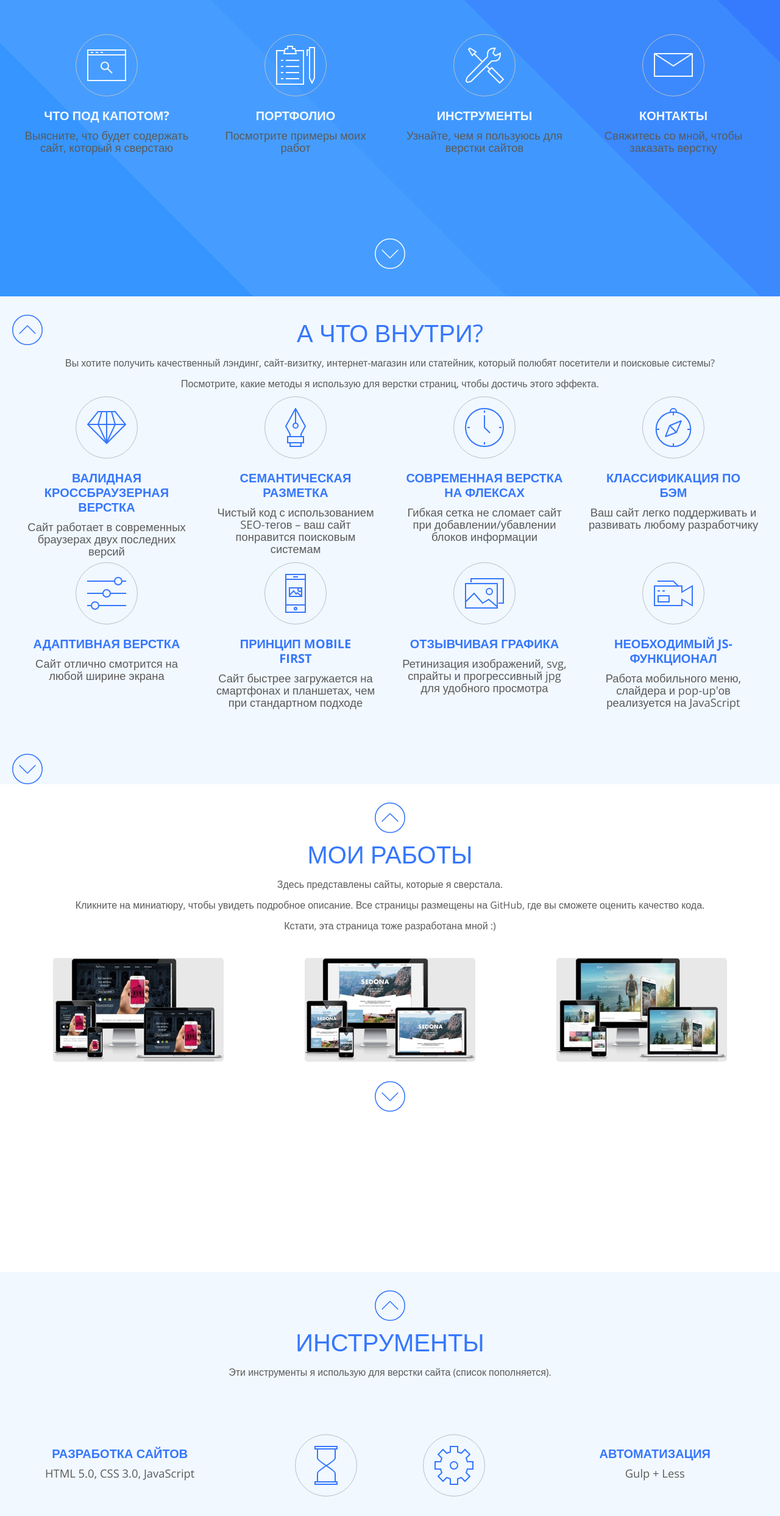
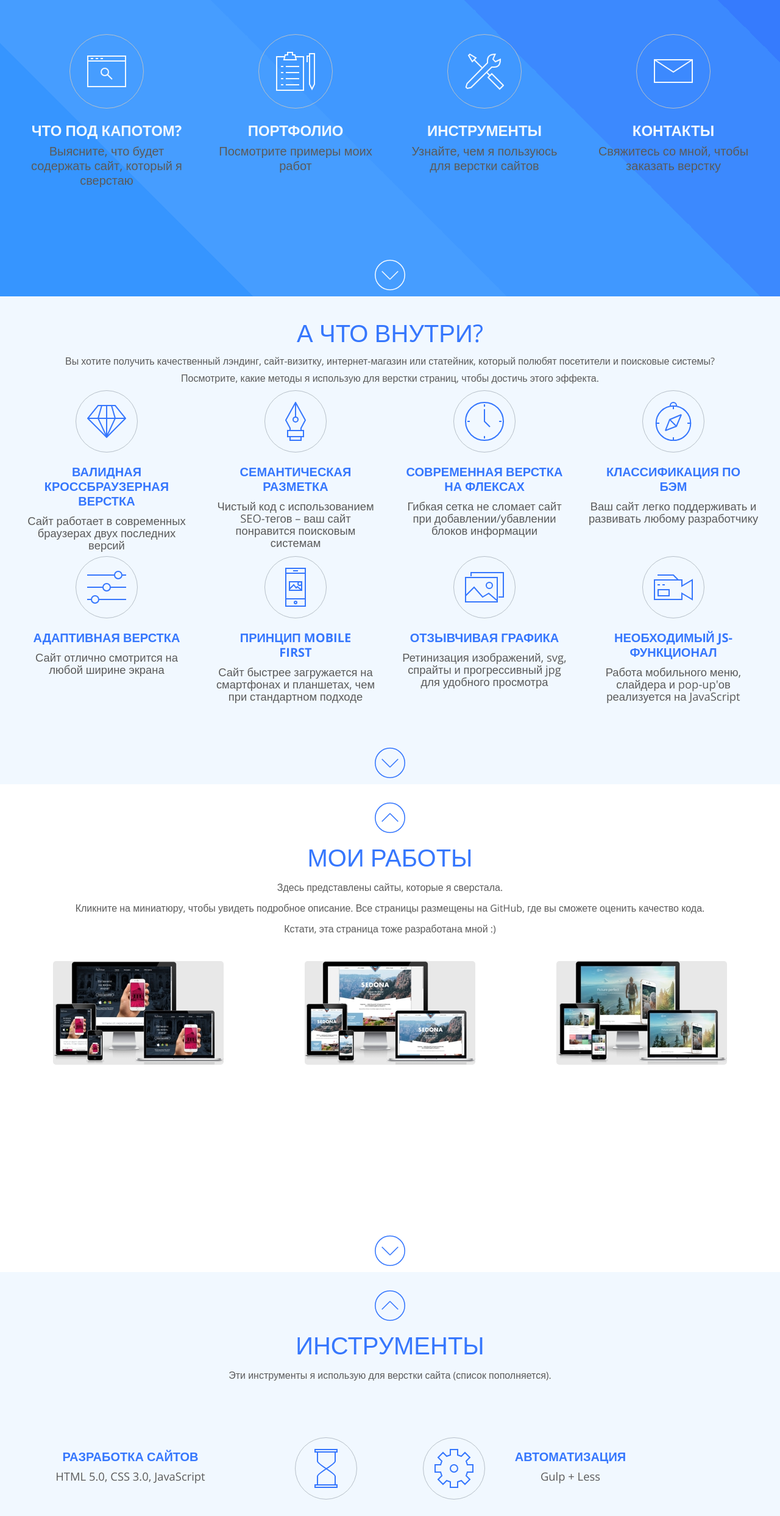
Before and after one commit to Verta-master/Portfolio, a plain HTML site: page index.html in a window 1280 px wide. Shown: the part 314-2800 px from the top of the page at 61% size. Drawn offline with nearby package versions, Linux system fonts and the light colour scheme.

Commit message:
Update 2017-06-30T04:29:46.334Z

```diff
--- a/css/style.css
+++ b/css/style.css
@@ -619,8 +619,7 @@ textarea {
 .title-h2 span {
   display: none;
 }
-.arrow-down,
-.arrow-up {
+.arrow {
   display: none;
 }
 .works {
@@ -850,11 +849,11 @@ textarea {
   .promo {
     padding-bottom: 0;
     height: 100vh;
+    position: relative;
   }
   .promo__title {
     font-size: 3vh;
     line-height: 5vh;
-    max-width: 50vw;
     text-transform: none;
     margin-left: 20px;
   }
@@ -871,6 +870,7 @@ textarea {
     -ms-flex-align: center;
         align-items: center;
     height: 40vh;
+    margin: 0 auto;
   }
   .promo__photo {
     margin-right: 0;
@@ -883,14 +883,19 @@ textarea {
   }
   .inside .text {
     margin-bottom: 1vh;
+    line-height: 2.5vh;
   }
   .inside .title-h2 {
     padding-top: 40px;
+  }
+  .inside .list {
+    margin-top: 10px;
   }
   .tools {
     padding-top: 0;
     padding-bottom: 0;
     height: 100vh;
+    position: relative;
   }
   .tools .list {
     margin-top: 60px;
@@ -902,19 +907,26 @@ textarea {
         align-items: center;
     -ms-flex-wrap: wrap;
         flex-wrap: wrap;
-    max-height: 40vh;
+    height: 40vh;
     box-sizing: border-box;
   }
   .tools .list__item {
     -ms-flex-direction: row;
         flex-direction: row;
-    -ms-flex-pack: justify;
-        justify-content: space-between;
     width: 40vw;
     height: 20vh;
   }
+  .tools .list__item .list__block {
+    -ms-flex-positive: 1;
+        flex-grow: 1;
+  }
   .tools .list__item .list__title {
     margin-top: 0;
+  }
+  .tools .list__item:nth-child(2),
+  .tools .list__item:first-child {
+    -ms-flex-pack: end;
+        justify-content: flex-end;
   }
   .tools .list__item:nth-child(2) .list__icon,
   .tools .list__item:first-child .list__icon {
@@ -926,17 +938,8 @@ textarea {
     -ms-flex-order: 1;
         order: 1;
   }
-  .tools .list__item:first-child .list__block {
-    margin-right: 30px;
-  }
-  .tools .list__item:nth-child(3) .list__block {
-    margin-right: 40px;
-  }
   .header-main {
     width: 100%;
-  }
-  .list {
-    height: 40vh;
   }
   .list__item {
     width: 25%;
@@ -955,9 +958,23 @@ textarea {
     width: 100px;
     height: 100px;
   }
+  .list__link .list__icon {
+    width: 120px;
+    height: 120px;
+  }
+  .list__link .list__title {
+    font-size: 3vh;
+  }
+  .list__link .text {
+    font-size: 2.5vh;
+    line-height: 3vh;
+    padding-left: 5px;
+    padding-right: 5px;
+  }
   .contacts {
     padding-top: 0;
     height: 100vh;
+    position: relative;
   }
   .contacts__data {
     max-width: 500px;
@@ -970,57 +987,50 @@ textarea {
     font-size: 5vh;
     line-height: 5vh;
     margin-bottom: 2vh;
+    padding-top: 100px;
   }
-  .arrow-down,
-  .arrow-up {
+  .arrow {
     display: block;
+    position: absolute;
     width: 50px;
     height: 50px;
     cursor: pointer;
   }
-  .arrow-down .arrow-hover,
-  .arrow-up .arrow-hover {
+  .arrow svg {
+    width: 50px;
+    height: 50px;
+  }
+  .arrow .arrow-hover {
     stroke: #3677fd;
   }
-  .arrow-down:hover .arrow-hover,
-  .arrow-up:hover .arrow-hover {
+  .arrow:hover .arrow-hover {
     stroke: #194277;
   }
-  .arrow-down .arrow-hover--light,
-  .arrow-up .arrow-hover--light {
+  .arrow .arrow-hover--light {
     stroke: #f1f8ff;
   }
-  .arrow-down:hover .arrow-hover--light,
-  .arrow-up:hover .arrow-hover--light {
+  .arrow:hover .arrow-hover--light {
     stroke: #b7c0c9;
   }
-  .arrow-up {
-    margin-bottom: 15px;
-    margin-top: 30px;
+  .arrow--up,
+  .arrow--down {
+    left: 50%;
+    transform: translateX(-25px);
   }
-  .arrow-down {
-    margin-top: 15px;
+  .arrow--up {
+    top: 30px;
   }
-  .arrow {
-    display: -ms-flexbox;
-    display: flex;
-    -ms-flex-pack: center;
-        justify-content: center;
-  }
-  .arrow--insideup {
-    position: absolute;
-    top: 0;
-    left: 20px;
-  }
-  .arrow--insidedown {
-    position: absolute;
-    bottom: 0;
-    left: 20px;
+  .arrow--down {
+    bottom: 10px;
   }
   .works {
     padding-top: 0;
     padding-bottom: 0;
     height: 100vh;
+    position: relative;
+  }
+  .works__decsr .title-h2 {
+    padding-top: 20px;
   }
   .works__preview {
     margin-top: 40px;
--- a/index.html
+++ b/index.html
@@ -95,9 +95,9 @@
             </a>
           </li>
         </ul>
-        <div class="arrow">
+        <div class="arrow arrow--down">
           <a href="#screen-inside" title="Далее">
-            <svg class="arrow-down" xmlns="http://www.w3.org/2000/svg" xmlns:xlink="http://www.w3.org/1999/xlink" x="0px" y="0px" width="64px" height="64px" viewBox="0 0 64 64" enable-background="new 0 0 64 64" xml:space="preserve">
+            <svg xmlns="http://www.w3.org/2000/svg" xmlns:xlink="http://www.w3.org/1999/xlink" x="0px" y="0px" width="64px" height="64px" viewBox="0 0 64 64" enable-background="new 0 0 64 64" xml:space="preserve">
               <g>
                 <polyline class="arrow-hover arrow-hover--light" fill="none" stroke="#000000" stroke-width="2" stroke-linejoin="bevel" stroke-miterlimit="10" points="15,24 32,41
                   49,24 	"/>
@@ -112,6 +112,7 @@
 
       <section class="inside">
         <a class="nav-internal" id="screen-inside"></a>
+<!--
         <div class="arrow arrow--insideup">
           <a href="#screen-promo" title="Вверх">
             <svg class="arrow-up" xmlns="http://www.w3.org/2000/svg" xmlns:xlink="http://www.w3.org/1999/xlink" x="0px" y="0px" width="64px" height="64px" viewBox="0 0 64 64" enable-background="new 0 0 64 64" xml:space="preserve">
@@ -125,6 +126,7 @@
             </svg>
           </a>
         </div>
+-->
         <h2 class="title-h2">А ЧТО ВНУТРИ?</h2>
         <p class="text">Вы хотите получить качественный лэндинг, сайт-визитку, интернет-магазин или статейник, который полюбят посетители и поисковые системы?</p>
         <p class="text">Посмотрите, какие методы я использую для верстки страниц, чтобы достичь этого эффекта.</p>
@@ -262,9 +264,9 @@
             <p class="text">Работа мобильного меню, слайдера и pop-up'ов реализуется на JavaScript</p>
           </li>
         </ul>
-        <div class="arrow arrow--insidedown">
+        <div class="arrow arrow--down">
           <a href="#screen-works" title="Далее">
-            <svg class="arrow-down" xmlns="http://www.w3.org/2000/svg" xmlns:xlink="http://www.w3.org/1999/xlink" x="0px" y="0px" width="64px" height="64px" viewBox="0 0 64 64" enable-background="new 0 0 64 64" xml:space="preserve">
+            <svg xmlns="http://www.w3.org/2000/svg" xmlns:xlink="http://www.w3.org/1999/xlink" x="0px" y="0px" width="64px" height="64px" viewBox="0 0 64 64" enable-background="new 0 0 64 64" xml:space="preserve">
               <g>
                 <polyline class="arrow-hover" fill="none" stroke="#000000" stroke-width="2" stroke-linejoin="bevel" stroke-miterlimit="10" points="15,24 32,41
                   49,24 	"/>
@@ -279,9 +281,9 @@
 
       <section class="works">
         <a class="nav-internal" id="screen-works"></a>
-        <div class="arrow">
+        <div class="arrow arrow--up">
           <a href="#screen-inside" title="Вверх">
-            <svg class="arrow-up" xmlns="http://www.w3.org/2000/svg" xmlns:xlink="http://www.w3.org/1999/xlink" x="0px" y="0px" width="64px" height="64px" viewBox="0 0 64 64" enable-background="new 0 0 64 64" xml:space="preserve">
+            <svg xmlns="http://www.w3.org/2000/svg" xmlns:xlink="http://www.w3.org/1999/xlink" x="0px" y="0px" width="64px" height="64px" viewBox="0 0 64 64" enable-background="new 0 0 64 64" xml:space="preserve">
               <g>
                 <polyline class="arrow-hover" fill="none" stroke="#000000" stroke-width="2" stroke-linejoin="bevel" stroke-miterlimit="10" points="15,40 32,23
                   49,40 	"/>
@@ -298,7 +300,7 @@
         <p class="text">Кстати, эта страница тоже разработана мной :)</p>
         <ul class="works__preview">
           <li class="works__item">
-            <div class="works__img works__pink">
+            <div class="works__img works__pink" title="Нажмите для просмотра">
               <svg xmlns="http://www.w3.org/2000/svg" xmlns:xlink="http://www.w3.org/1999/xlink" x="0px" y="0px" width="64px" height="64px" viewBox="0 0 64 64" enable-background="new 0 0 64 64" xml:space="preserve">
                 <g>
                   <line class="list__stroke" fill="none" stroke="#000000" stroke-width="2" stroke-miterlimit="10" x1="12" y1="21" x2="30" y2="21"/>
@@ -311,7 +313,7 @@
                 </g>
               </svg>
             </div>
-            <img src="img/pink_280x170.jpg" alt="Adaptive Pink" width="280" height="170" title="Нажмите для просмотра">
+            <img src="img/pink_280x170.jpg" alt="Adaptive Pink" width="280" height="170">
             <div class="works__modal works__modal--pink">
               <div class="works__header works__header--pink">
                 <svg xmlns="http://www.w3.org/2000/svg" xmlns:xlink="http://www.w3.org/1999/xlink" x="0px" y="0px" width="64px" height="64px" viewBox="0 0 64 64" enable-background="new 0 0 64 64" xml:space="preserve">
@@ -342,7 +344,7 @@
             </div>
           </li>
           <li class="works__item">
-            <div class="works__img works__sedona">
+            <div class="works__img works__sedona" title="Нажмите для просмотра">
               <svg xmlns="http://www.w3.org/2000/svg" xmlns:xlink="http://www.w3.org/1999/xlink" x="0px" y="0px" width="64px" height="64px" viewBox="0 0 64 64" enable-background="new 0 0 64 64" xml:space="preserve">
                 <g>
                   <line class="list__stroke" fill="none" stroke="#000000" stroke-width="2" stroke-miterlimit="10" x1="12" y1="21" x2="30" y2="21"/>
@@ -355,7 +357,7 @@
                 </g>
               </svg>
             </div>
-            <img src="img/sedona_280x170.jpg" alt="Adaptive Sedona" width="280" height="170" title="Нажмите для просмотра">
+            <img src="img/sedona_280x170.jpg" alt="Adaptive Sedona" width="280" height="170">
             <div class="works__modal works__modal--sedona">
               <div class="works__header works__header--sedona">
                 <svg xmlns="http://www.w3.org/2000/svg" xmlns:xlink="http://www.w3.org/1999/xlink" x="0px" y="0px" width="64px" height="64px" viewBox="0 0 64 64" enable-background="new 0 0 64 64" xml:space="preserve">
@@ -386,7 +388,7 @@
             </div>
           </li>
           <li class="works__item">
-            <div class="works__img works__take">
+            <div class="works__img works__take" title="Нажмите для просмотра">
               <svg xmlns="http://www.w3.org/2000/svg" xmlns:xlink="http://www.w3.org/1999/xlink" x="0px" y="0px" width="64px" height="64px" viewBox="0 0 64 64" enable-background="new 0 0 64 64" xml:space="preserve">
                 <g>
                   <line class="list__stroke" fill="none" stroke="#000000" stroke-width="2" stroke-miterlimit="10" x1="12" y1="21" x2="30" y2="21"/>
@@ -399,7 +401,7 @@
                 </g>
               </svg>
             </div>
-            <img src="img/take_280x170.jpg" alt="Landing-page Take" width="280" height="170" title="Нажмите для просмотра">
+            <img src="img/take_280x170.jpg" alt="Landing-page Take" width="280" height="170">
             <div class="works__modal works__modal--take">
               <div class="works__header works__header--take">
                 <svg xmlns="http://www.w3.org/2000/svg" xmlns:xlink="http://www.w3.org/1999/xlink" x="0px" y="0px" width="64px" height="64px" viewBox="0 0 64 64" enable-background="new 0 0 64 64" xml:space="preserve">
@@ -426,9 +428,9 @@
             </div>
           </li>
         </ul>
-        <div class="arrow">
+        <div class="arrow arrow--down">
           <a href="#screen-tools" title="Далее">
-            <svg class="arrow-down" xmlns="http://www.w3.org/2000/svg" xmlns:xlink="http://www.w3.org/1999/xlink" x="0px" y="0px" width="64px" height="64px" viewBox="0 0 64 64" enable-background="new 0 0 64 64" xml:space="preserve">
+            <svg xmlns="http://www.w3.org/2000/svg" xmlns:xlink="http://www.w3.org/1999/xlink" x="0px" y="0px" width="64px" height="64px" viewBox="0 0 64 64" enable-background="new 0 0 64 64" xml:space="preserve">
               <g>
                 <polyline class="arrow-hover" fill="none" stroke="#000000" stroke-width="2" stroke-linejoin="bevel" stroke-miterlimit="10" points="15,24 32,41
                   49,24 	"/>
@@ -443,9 +445,9 @@
 
       <section class="tools">
         <a class="nav-internal" id="screen-tools"></a>
-        <div class="arrow">
+        <div class="arrow arrow--up">
           <a class="arrow" href="#screen-works" title="Вверх">
-            <svg class="arrow-up" xmlns="http://www.w3.org/2000/svg" xmlns:xlink="http://www.w3.org/1999/xlink" x="0px" y="0px" width="64px" height="64px" viewBox="0 0 64 64" enable-background="new 0 0 64 64" xml:space="preserve">
+            <svg xmlns="http://www.w3.org/2000/svg" xmlns:xlink="http://www.w3.org/1999/xlink" x="0px" y="0px" width="64px" height="64px" viewBox="0 0 64 64" enable-background="new 0 0 64 64" xml:space="preserve">
               <g>
                 <polyline class="arrow-hover" fill="none" stroke="#000000" stroke-width="2" stroke-linejoin="bevel" stroke-miterlimit="10" points="15,40 32,23
                   49,40 	"/>
@@ -457,7 +459,7 @@
           </a>
         </div>
         <h2 class="title-h2">ИНСТРУМЕНТЫ</h2>
-        <p class="text">Эти инструменты я использую для верстки сайта <span> (список пополняется)</span>.</p>
+        <p class="text">Эти инструменты я использую для верстки сайта <span>(список пополняется)</span>.</p>
         <ul class="list">
           <li class="list__item">
             <div class="list__icon">
@@ -526,9 +528,9 @@
             </div>
           </li>
         </ul>
-        <div class="arrow">
+        <div class="arrow arrow--down">
           <a href="#screen-contacts" title="Далее">
-            <svg class="arrow-down" xmlns="http://www.w3.org/2000/svg" xmlns:xlink="http://www.w3.org/1999/xlink" x="0px" y="0px" width="64px" height="64px" viewBox="0 0 64 64" enable-background="new 0 0 64 64" xml:space="preserve">
+            <svg xmlns="http://www.w3.org/2000/svg" xmlns:xlink="http://www.w3.org/1999/xlink" x="0px" y="0px" width="64px" height="64px" viewBox="0 0 64 64" enable-background="new 0 0 64 64" xml:space="preserve">
               <g>
                 <polyline class="arrow-hover" fill="none" stroke="#000000" stroke-width="2" stroke-linejoin="bevel" stroke-miterlimit="10" points="15,24 32,41
                   49,24 	"/>
@@ -543,9 +545,9 @@
 
       <section class="contacts">
         <a class="nav-internal" id="screen-contacts"></a>
-        <div class="arrow">
+        <div class="arrow arrow--up">
           <a href="#screen-tools" title="Вверх">
-            <svg class="arrow-up" xmlns="http://www.w3.org/2000/svg" xmlns:xlink="http://www.w3.org/1999/xlink" x="0px" y="0px" width="64px" height="64px" viewBox="0 0 64 64" enable-background="new 0 0 64 64" xml:space="preserve">
+            <svg xmlns="http://www.w3.org/2000/svg" xmlns:xlink="http://www.w3.org/1999/xlink" x="0px" y="0px" width="64px" height="64px" viewBox="0 0 64 64" enable-background="new 0 0 64 64" xml:space="preserve">
               <g>
                 <polyline class="arrow-hover arrow-hover--light" fill="none" stroke="#000000" stroke-width="2" stroke-linejoin="bevel" stroke-miterlimit="10" points="15,40 32,23
                   49,40 	"/>
```
Also changed, not shown: css/style.min.css.
